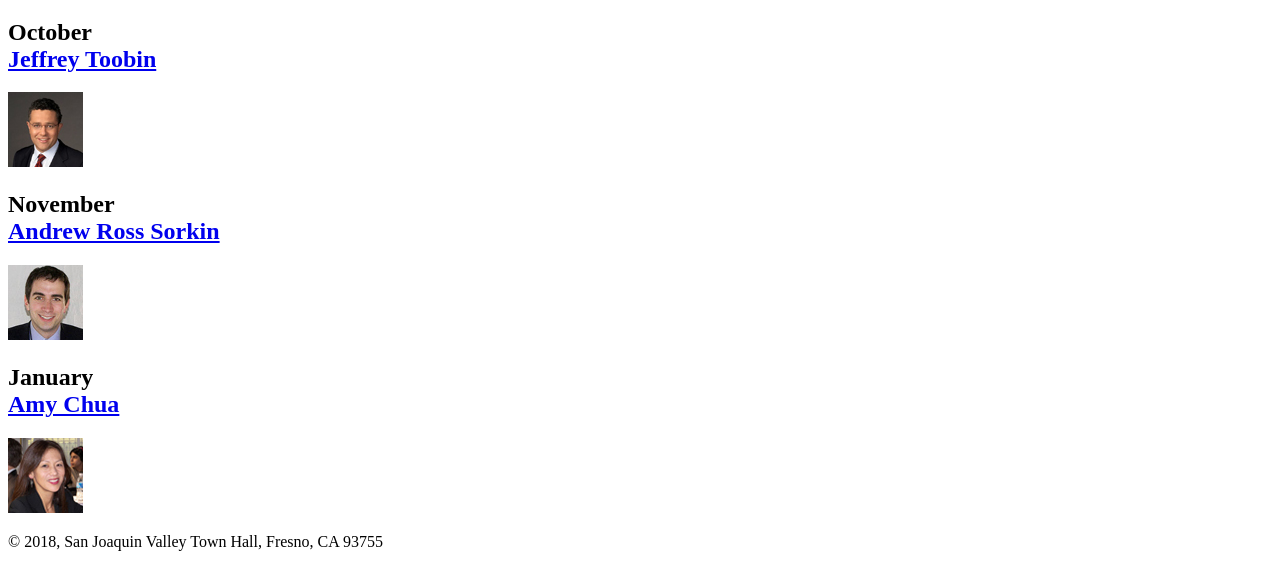
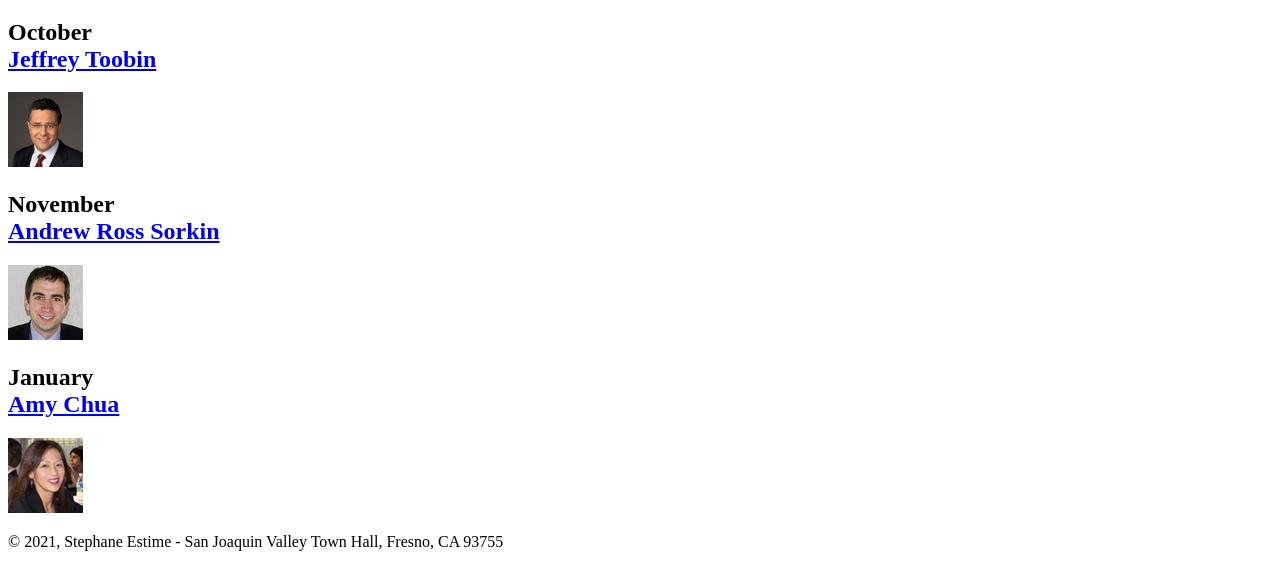
Before and after one commit to se283/A08, a plain HTML site: page index.html in a window 1280 px wide. Shown: the part 504-1071 px from the top of the page. Drawn offline with Linux system fonts and the light colour scheme.

Commit message:
Update index.html

```diff
--- a/index.html
+++ b/index.html
@@ -32,7 +32,7 @@
 		<img src="images/chua75.jpg">
 	</main>
 	<footer>
-		<p>&copy; 2018, San Joaquin Valley Town Hall, Fresno, CA 93755</p>
+		<p>&copy; 2021, Stephane Estime - San Joaquin Valley Town Hall, Fresno, CA 93755</p>
 	</footer>
 </body>
 </html>
```
